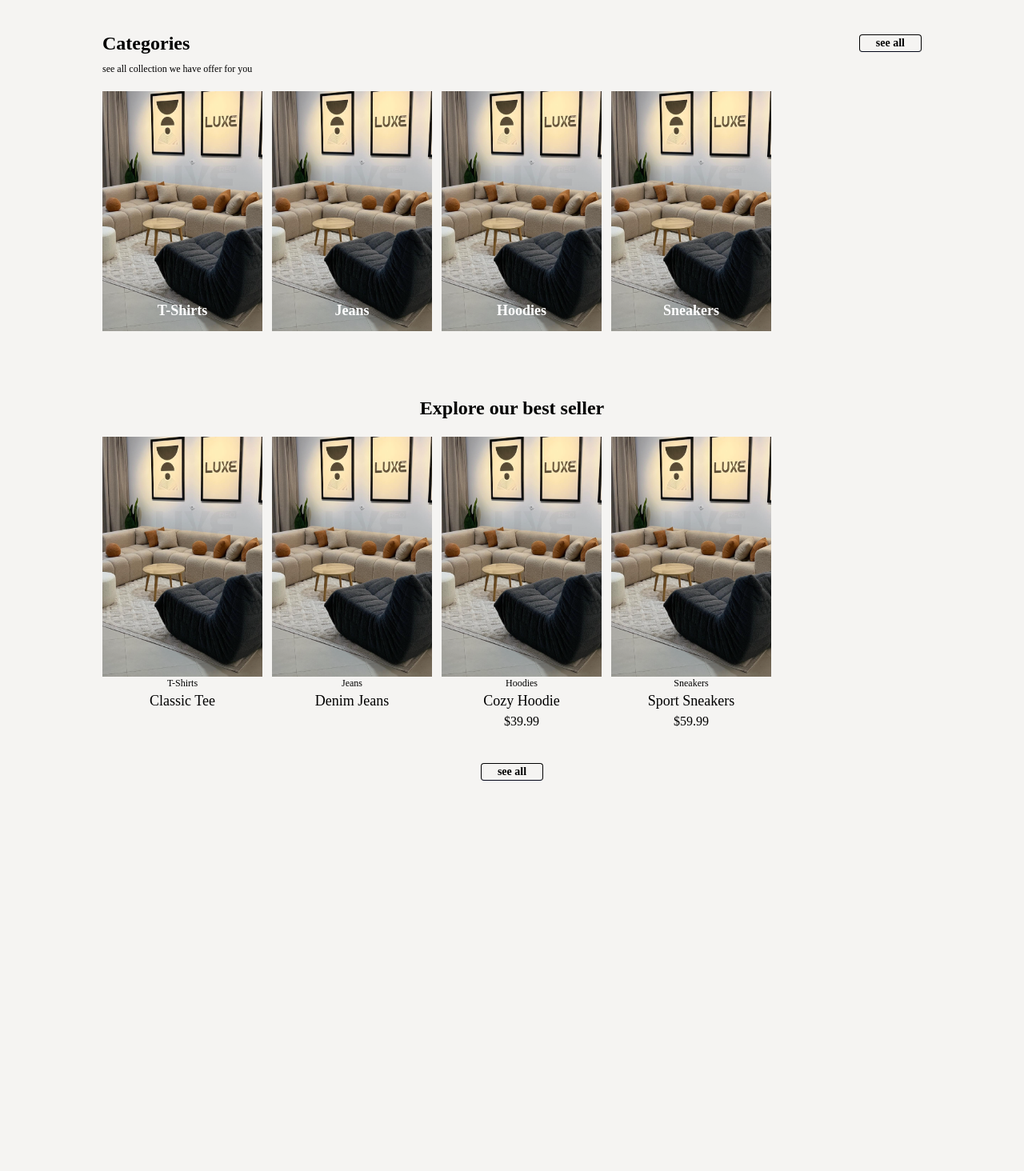
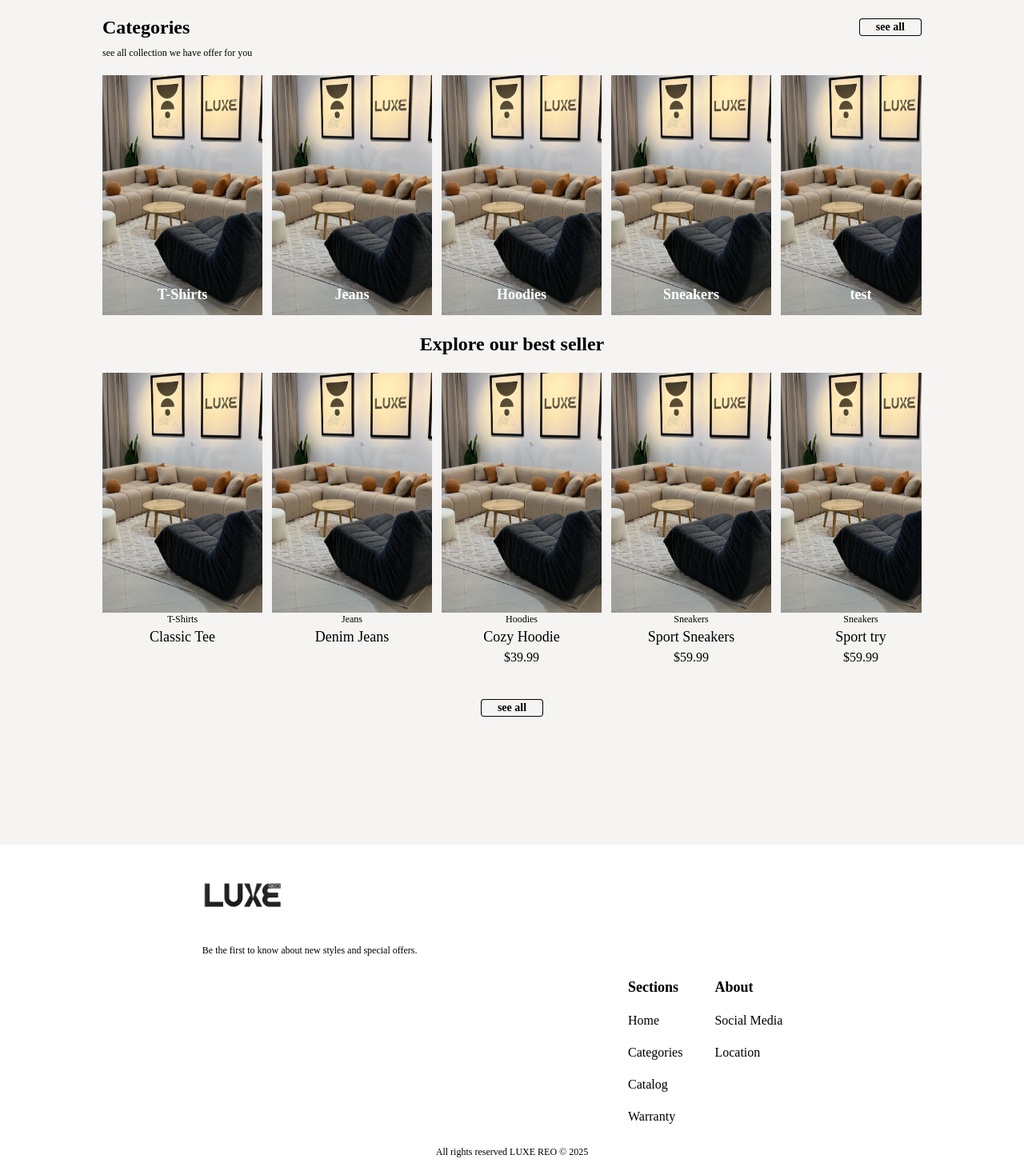
Before and after one commit to wailsb/luxe-webapp, a Next.js app: page / in a window 1280 px wide. Shown: the part 706-2170 px from the top of the page at 80% size. Before the commit the page ends 1682 px from the top, so only its background shows below. Built offline with nearby package versions, Linux system fonts and the light colour scheme.

Commit message:
home page with its components done

```diff
--- a/src/Sections/BestSeller.tsx
+++ b/src/Sections/BestSeller.tsx
@@ -31,6 +31,18 @@ export default function BestSeller() {
         imageUrl: "/Banner.png",
         price: 59.99,
         category: "Sneakers"
+    },
+    {
+        title: "Sport try",
+        imageUrl: "/Banner.png",
+        price: 59.99,
+        category: "Sneakers"
+    },
+    {
+        title: "Sport test",
+        imageUrl: "/Banner.png",
+        price: 59.99,
+        category: "Sneakers"
     }];
     useEffect(() => {
             setMounted(true);
@@ -48,9 +60,9 @@ export default function BestSeller() {
         }, []);
 
     return (
-        <div className={`flex flex-col mx-[10%] ${isDesktop?"mt-10":"mt-2"}`}>
+        <div className={`flex flex-col mx-[10%] mb-40 ${isDesktop?"mt-5":"mt-2"}`}>
             <h1 className="text-2xl font-bold text-center">Explore our best seller</h1>
-            <div className="overflow-x-scroll flex space-x-3 mt-5 mb-10">
+            <div className="overflow-x-scroll flex space-x-3 mt-5 mb-10 mx-auto max-w-full">
                 {bestSellers.map((i)=>{
                     return (
                         <BestSellerElem key={i.title} imageUrl={i.imageUrl} price={i.price} title={i.title} category={i.category}/>
--- a/src/Sections/Categories.tsx
+++ b/src/Sections/Categories.tsx
@@ -27,6 +27,16 @@ export default function Categories() {
         title: "Sneakers",
         imageUrl: "/Banner.png",
         dimentions: ["300px", "400px"]
+    },
+    {
+        title: "test",
+        imageUrl: "/Banner.png",
+        dimentions: ["300px", "400px"]
+    },
+    {
+        title: "testing",
+        imageUrl: "/Banner.png",
+        dimentions: ["300px", "400px"]
     }
 
     ]
@@ -45,7 +55,7 @@ export default function Categories() {
  // Initial check
     }, []);
     return (
-        <div className={`flex flex-col mx-[10%] ${isDesktop?"mt-10":"mt-2"}`}>
+        <div className={`flex flex-col mx-[10%] ${isDesktop?"mt-5":"mt-2"}`}>
             <div className="flex items-center mb-2">
                 <h1 className="text-2xl font-bold">Categories</h1>
                 <div className="flex-1"/>
@@ -54,7 +64,7 @@ export default function Categories() {
                 </Link>
             </div>
             <p className="text-xs">see all collection we have offer for you</p>
-            <div className="max-w-full overflow-x-scroll flex space-x-3 mt-5 mb-10">
+            <div className="max-w-full overflow-x-scroll flex space-x-3 mt-5 mx-auto">
                 {sampleList.map((i)=>{
                     return (
                             <CategElement key={i.title} imageUrl={i.imageUrl} title={i.title} dimentions={["200px", "300px"]}/>
--- /dev/null
+++ b/src/Sections/Footer.tsx
@@ -0,0 +1,66 @@
+import Link from "next/link";
+import Image from "next/image";
+import { useEffect, useState } from "react";
+
+export default function Footer() {
+    const [isDesktop, setIsDesktop] = useState<boolean>(true);
+    useEffect(() => {
+        const handleResize = () => {
+            setIsDesktop(window.innerWidth >= 768);
+
+        };
+        window.addEventListener("resize", handleResize);
+        handleResize();
+        return () => {
+            window.removeEventListener("resize", handleResize);
+        };
+    }, []);
+    return (
+        <footer className="bg-[color:#FFFFFF] flex-col text-black py-4 justify-center">
+            <div className={`flex ${isDesktop? "flex-row" : "flex-col"} justify-center items-center mb-4`}>
+                <div className="flex flex-col mx-auto">
+                    <Link href="/" className={`text-2xl font-bold mb-2 ${isDesktop ? "self-start" : "self-center"}`}>
+                        <Image src="/Logo.png" alt="LUXE REO Logo" width={100} height={50} />
+                    </Link>
+                    <p className="text-xs mb-2">Be the first to know about new styles and special offers.</p>
+                </div>
+                {isDesktop && <div className="mx-auto" />}
+            </div>
+            <div className={`flex ${isDesktop? "flex-row" : "flex-col"} justify-center`}>
+                <div className="mx-auto" />
+                <div className={`flex ${isDesktop? "mx-auto" : ""}`}>
+                    <div className={`flex flex-col ml-auto`}>
+                        <p className="text-lg font-bold mb-2">Sections</p>
+                        <Link href="/" className="text-black py-2 hover:underline">
+                            Home
+                        </Link>
+                        <Link href="/Categories" className="text-black py-2 hover:underline">
+                            Categories
+                        </Link>
+                        <Link href="/Catalog" className="text-black py-2 hover:underline">
+                            Catalog
+                        </Link>
+                        <Link href="/" className="text-black py-2 hover:underline">
+                            Warranty
+                        </Link>
+                    </div>
+                    {!isDesktop && <div className="mx-auto" />}
+                    <div className="flex flex-col ml-10 mr-auto">
+                        <p className="text-lg font-bold mb-2">About</p>
+                        <Link href="/Social" className="text-black py-2 hover:underline">
+                            Social Media
+                        </Link>
+                        <Link href="/Location" className="text-black py-2 hover:underline">
+                            Location
+                        </Link>
+                    </div>
+
+                    {isDesktop && <div className="mr-10" />}
+                </div>
+            </div>
+            <p className="text-center text-xs mt-4">
+                All rights reserved LUXE REO &copy; {new Date().getFullYear()}
+            </p>
+        </footer>
+    );
+}
--- a/src/app/page.tsx
+++ b/src/app/page.tsx
@@ -5,6 +5,7 @@ import NavbarPhone from "@/Components/phone/NavbarPhone";
 import Banner from "@/Components/shared/Banner";
 import Categories from "@/Sections/Categories";
 import BestSeller from "@/Sections/BestSeller";
+import Footer from "@/Sections/Footer";
 
 export default function Home() {
   const [IsDesktop, setIsDesktop] = React.useState<boolean>(true);
@@ -26,6 +27,7 @@ export default function Home() {
         <Banner imageUrl="/Banner.png" />
         <Categories />
         <BestSeller/>
+        <Footer />
       </div>
     );
 }
```
